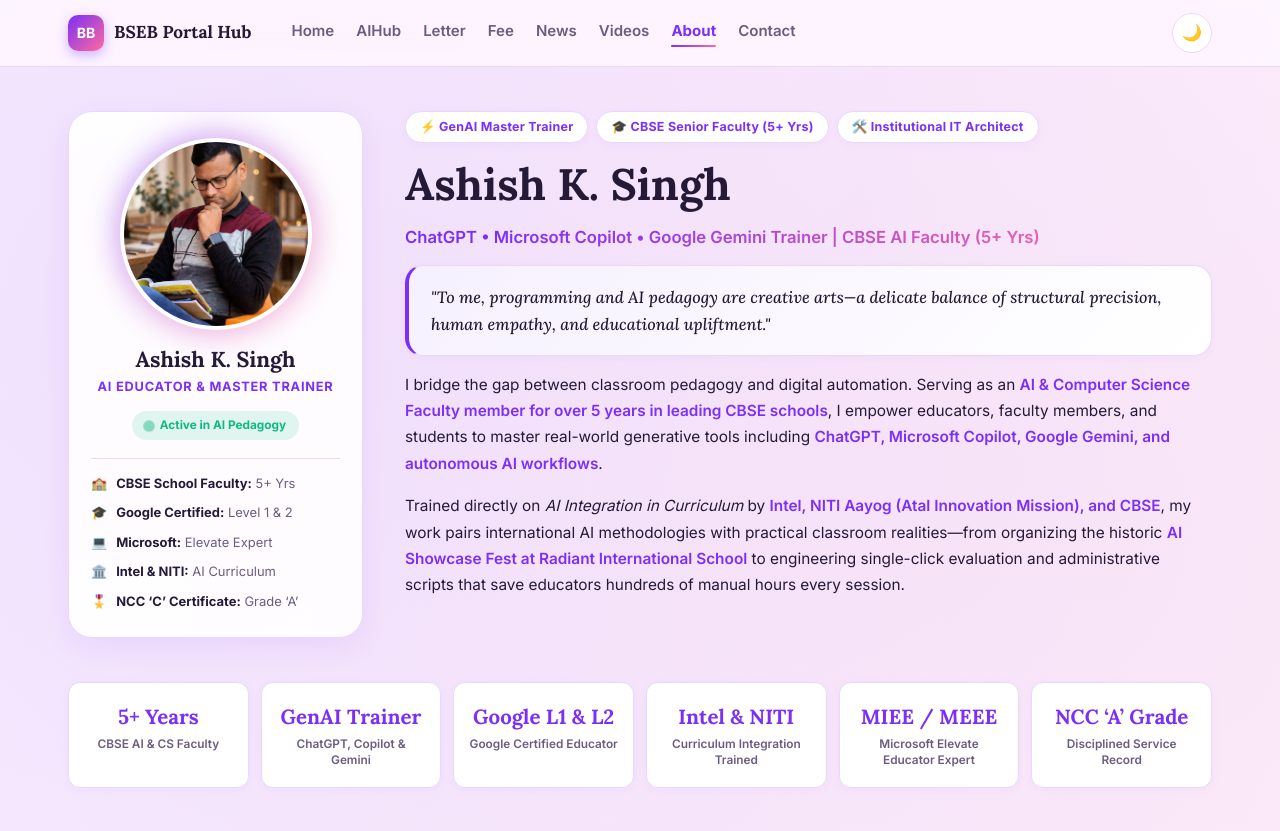
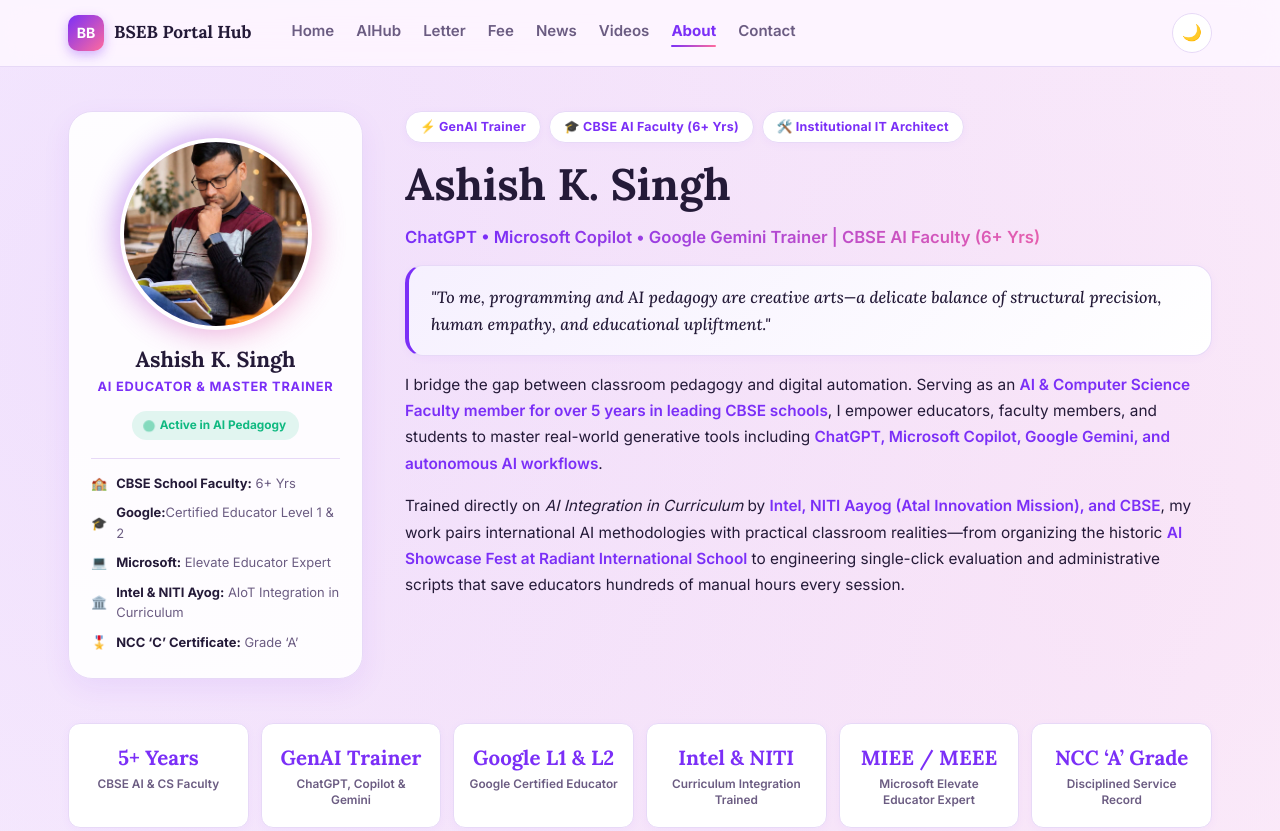
Before and after one commit to ashish9singh/bseb, a plain HTML site: page about.html in a window 1280 px wide. Shown: the top 831 px of the page. Drawn offline with Linux system fonts and the light colour scheme.

Commit message:
Update about.html

```diff
--- a/about.html
+++ b/about.html
@@ -67,19 +67,19 @@
                 <div class="quick-meta-list">
                     <div class="meta-item">
                         <span>🏫</span>
-                        <div><strong>CBSE School Faculty:</strong> 5+ Yrs</div>
+                        <div><strong>CBSE School Faculty:</strong> 6+ Yrs</div>
                     </div>
                     <div class="meta-item">
                         <span>🎓</span>
-                        <div><strong>Google Certified:</strong> Level 1 & 2</div>
+                        <div><strong>Google:</strong>Certified Educator Level 1 & 2</div>
                     </div>
                     <div class="meta-item">
                         <span>💻</span>
-                        <div><strong>Microsoft:</strong> Elevate Expert</div>
+                        <div><strong>Microsoft:</strong> Elevate Educator Expert</div>
                     </div>
                     <div class="meta-item">
                         <span>🏛️</span>
-                        <div><strong>Intel & NITI:</strong> AI Curriculum</div>
+                        <div><strong>Intel & NITI Ayog:</strong> AIoT Integration in Curriculum</div>
                     </div>
                     <div class="meta-item">
                         <span>🎖️</span>
@@ -91,15 +91,15 @@
             <!-- Right Side: Executive Narrative & Pedagogy Mission -->
             <div class="intro-narrative-right">
                 <div class="badge-row">
-                    <span class="hero-badge-pill">⚡ GenAI Master Trainer</span>
-                    <span class="hero-badge-pill">🎓 CBSE Senior Faculty (5+ Yrs)</span>
+                    <span class="hero-badge-pill">⚡ GenAI Trainer</span>
+                    <span class="hero-badge-pill">🎓 CBSE AI Faculty (6+ Yrs)</span>
                     <span class="hero-badge-pill">🛠️ Institutional IT Architect</span>
                 </div>
 
                 <h1 class="hero-main-title">Ashish K. Singh</h1>
 
                 <div class="hero-tagline">
-                    ChatGPT • Microsoft Copilot • Google Gemini Trainer | CBSE AI Faculty (5+ Yrs)
+                    ChatGPT • Microsoft Copilot • Google Gemini Trainer | CBSE AI Faculty (6+ Yrs)
                 </div>
 
                 <div class="quote-card">
```
